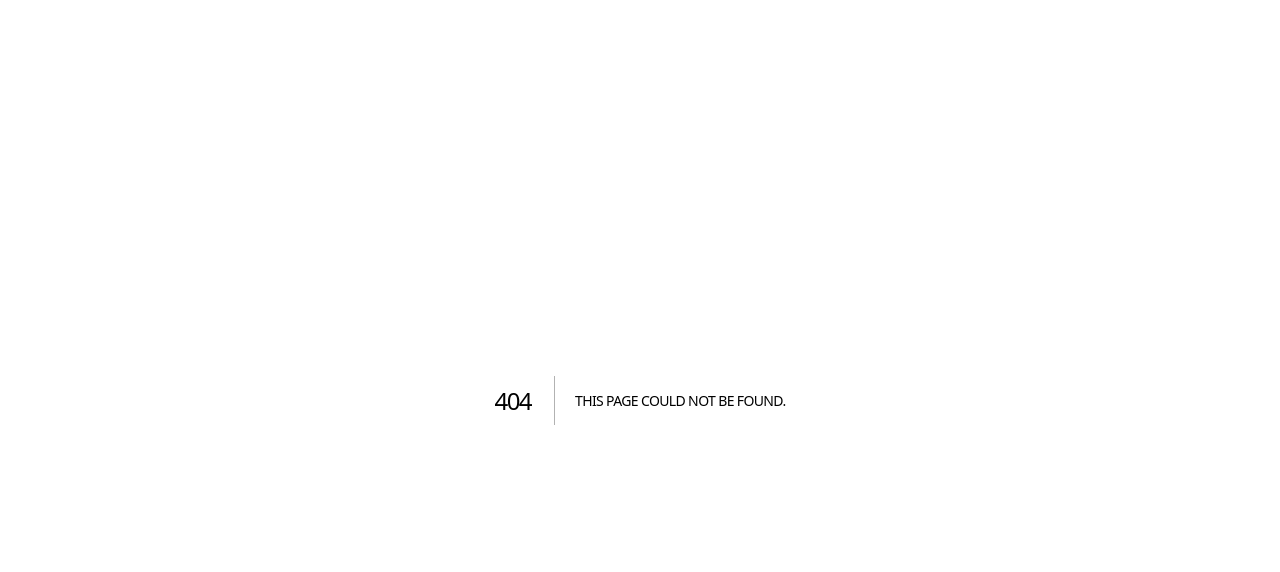
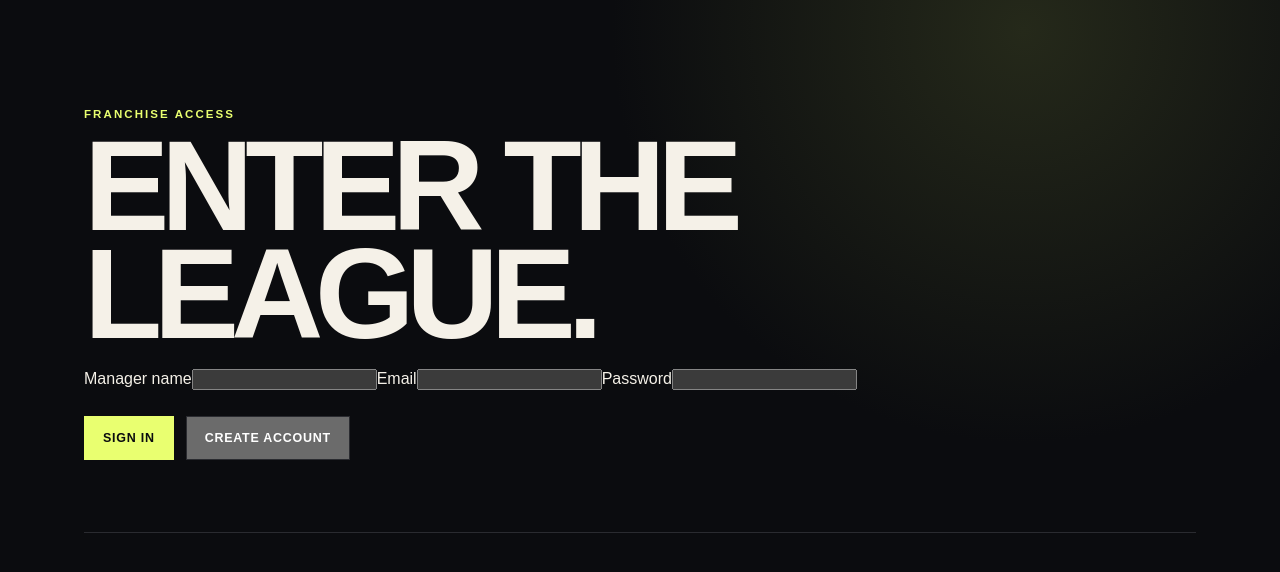
Before and after one commit to jbreezyasf/fantasysports, a Next.js app in the folder apps/web/: page /login in a window 1280 px wide. Before the commit this address had no page. Shown: the top 572 px of the page. Built offline with nearby package versions, Linux system fonts and the light colour scheme.

Commit message:
Build sign-in and sign-up screen

```diff
--- /dev/null
+++ b/apps/web/app/login/page.tsx
@@ -0,0 +1,24 @@
+import { signIn, signUp } from '../auth/actions';
+
+export default async function LoginPage({ searchParams }: { searchParams: Promise<{ error?: string; message?: string }> }) {
+  const params = await searchParams;
+  return (
+    <main>
+      <section className="panel">
+        <p className="eyebrow">FRANCHISE ACCESS</p>
+        <h1>Enter the league.</h1>
+        {params.error && <p className="lede">{params.error}</p>}
+        {params.message && <p className="lede">{params.message}</p>}
+        <form className="authForm">
+          <label>Manager name<input name="display_name" autoComplete="name" /></label>
+          <label>Email<input name="email" type="email" required autoComplete="email" /></label>
+          <label>Password<input name="password" type="password" minLength={8} required autoComplete="current-password" /></label>
+          <div className="actions">
+            <button className="primary" formAction={signIn}>Sign in</button>
+            <button className="secondary" formAction={signUp}>Create account</button>
+          </div>
+        </form>
+      </section>
+    </main>
+  );
+}
```
